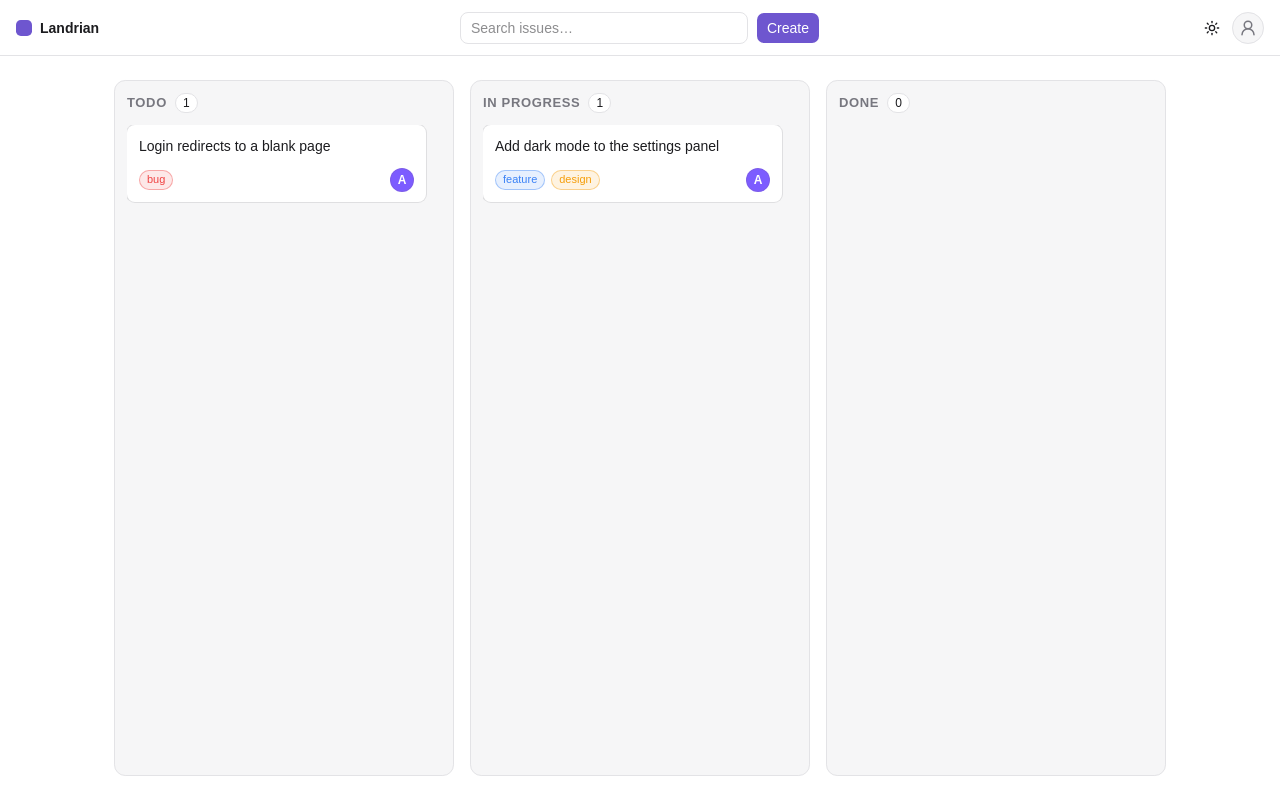
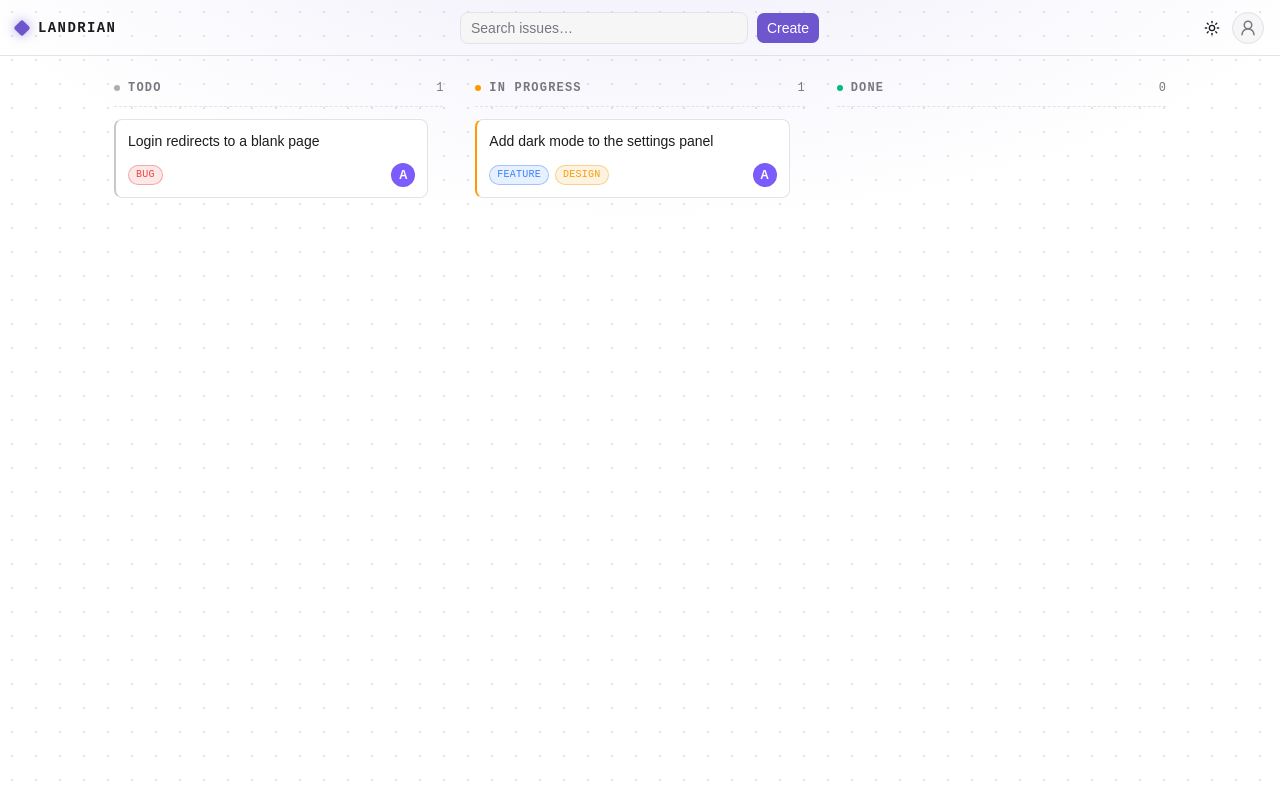
Before and after one commit to anluik/landrian, a React (Vite) app: page / in a window 1280 px wide. Built offline with nearby package versions, Linux system fonts and the light colour scheme.

Commit message:
More unique styling

```diff
--- a/package.json
+++ b/package.json
@@ -14,6 +14,7 @@
     "dependencies": {
         "@base-ui/react": "^1.7.0",
         "@fontsource-variable/geist": "^5.3.0",
+        "@fontsource-variable/geist-mono": "^5.3.0",
         "@tailwindcss/vite": "^4.3.3",
         "class-variance-authority": "^0.7.1",
         "clsx": "^2.1.1",
--- a/src/board/Board.tsx
+++ b/src/board/Board.tsx
@@ -3,7 +3,7 @@ import { STATUSES } from "./types";
 
 export function Board() {
     return (
-        <div className="mx-auto grid h-full max-w-275 grid-cols-3 grid-rows-1 gap-4 p-6">
+        <div className="mx-auto grid h-full max-w-275 grid-cols-3 grid-rows-1 gap-8 p-6">
             {STATUSES.map(status => (
                 <Column
                     key={status.id}
--- a/src/board/Column.tsx
+++ b/src/board/Column.tsx
@@ -1,7 +1,12 @@
-import { Badge } from "@/components/ui/badge";
 import { useIssueIdsByStatus } from "./hooks";
 import { IssueCard } from "./IssueCard";
 import type { Status } from "./types";
+
+const statusDot: Record<Status, string> = {
+    todo: "bg-muted-foreground/60",
+    in_progress: "bg-amber-500",
+    done: "bg-emerald-500"
+};
 
 interface ColumnProps {
     status: Status;
@@ -12,17 +17,20 @@ export function Column({ status, title }: ColumnProps) {
     const issueIds = useIssueIdsByStatus(status);
 
     return (
-        <section className="flex min-h-0 flex-col rounded-xl border bg-muted p-3">
-            <header className="mb-3 flex items-center gap-2">
-                <h2 className="text-[13px] font-semibold tracking-wider text-muted-foreground uppercase">
+        <section className="flex min-h-0 flex-col">
+            <header className="mb-3 flex items-center gap-2 border-b border-dashed pb-2.5">
+                <span
+                    className={`size-1.5 rounded-full ${statusDot[status]}`}
+                />
+                <h2 className="font-mono text-xs font-semibold tracking-widest text-muted-foreground uppercase">
                     {title}
                 </h2>
-                <Badge variant="outline" className="bg-background px-1.75">
+                <span className="ml-auto font-mono text-xs text-muted-foreground">
                     {issueIds.length}
-                </Badge>
+                </span>
             </header>
 
-            <ul className="flex min-h-10 flex-1 flex-col gap-2 overflow-y-auto overscroll-contain [scrollbar-gutter:stable]">
+            <ul className="flex min-h-10 flex-1 flex-col gap-3 overflow-y-auto overscroll-contain [scrollbar-gutter:stable]">
                 {issueIds.map(id => (
                     <li key={id}>
                         <IssueCard id={id} />
--- a/src/board/IssueCard.tsx
+++ b/src/board/IssueCard.tsx
@@ -3,7 +3,13 @@ import { Avatar, AvatarFallback } from "@/components/ui/avatar";
 import { Badge } from "@/components/ui/badge";
 import { Card, CardContent } from "@/components/ui/card";
 import { useIssue, useLabels, useUser } from "./hooks";
-import type { IssueId } from "./types";
+import type { IssueId, Status } from "./types";
+
+const statusRail: Record<Status, string> = {
+    todo: "border-l-muted-foreground/40",
+    in_progress: "border-l-amber-500",
+    done: "border-l-emerald-500"
+};
 
 export function IssueCard({ id }: { id: IssueId }) {
     const issue = useIssue(id);
@@ -11,7 +17,10 @@ export function IssueCard({ id }: { id: IssueId }) {
     const labels = useLabels(issue.labelIds);
 
     return (
-        <Card size="sm" className="gap-2.5 rounded-lg py-2.5">
+        <Card
+            size="sm"
+            className={`gap-2.5 rounded-lg border border-l-2 py-2.5 shadow-none ring-0 transition-transform ${statusRail[issue.status]}`}
+        >
             <CardContent className="text-sm/relaxed">{issue.title}</CardContent>
 
             <CardContent className="flex items-center gap-1.5">
@@ -19,7 +28,7 @@ export function IssueCard({ id }: { id: IssueId }) {
                     <Badge
                         key={label.id}
                         variant="outline"
-                        className="px-1.75 text-[11px]"
+                        className="px-1.75 font-mono text-[10px] tracking-wide uppercase"
                         style={
                             {
                                 "--chip": label.color,
--- a/src/components/ui/button.tsx
+++ b/src/components/ui/button.tsx
@@ -4,12 +4,12 @@ import { cva, type VariantProps } from "class-variance-authority";
 import { cn } from "@/lib/utils";
 
 const buttonVariants = cva(
-    "group/button inline-flex shrink-0 items-center justify-center rounded-lg border border-transparent bg-clip-padding text-sm font-medium whitespace-nowrap transition-all outline-none select-none focus-visible:border-ring focus-visible:ring-3 focus-visible:ring-ring/50 active:not-aria-[haspopup]:translate-y-px disabled:pointer-events-none disabled:opacity-50 aria-invalid:border-destructive aria-invalid:ring-3 aria-invalid:ring-destructive/20 dark:aria-invalid:border-destructive/50 dark:aria-invalid:ring-destructive/40 [&_svg]:pointer-events-none [&_svg]:shrink-0 [&_svg:not([class*='size-'])]:size-4",
+    "group/button inline-flex shrink-0 items-center justify-center rounded-lg border border-transparent bg-clip-padding text-sm font-medium whitespace-nowrap transition-all outline-none select-none focus-visible:border-ring focus-visible:ring-2 focus-visible:ring-ring/40 active:not-aria-[haspopup]:translate-y-px disabled:pointer-events-none disabled:opacity-50 aria-invalid:border-destructive aria-invalid:ring-3 aria-invalid:ring-destructive/20 dark:aria-invalid:border-destructive/50 dark:aria-invalid:ring-destructive/40 [&_svg]:pointer-events-none [&_svg]:shrink-0 [&_svg:not([class*='size-'])]:size-4 hover:cursor-pointer",
     {
         variants: {
             variant: {
                 default:
-                    "bg-primary text-primary-foreground hover:bg-primary/80",
+                    "bg-primary text-primary-foreground hover:bg-primary/90",
                 outline:
                     "border-border bg-background hover:bg-muted hover:text-foreground aria-expanded:bg-muted aria-expanded:text-foreground dark:border-input dark:bg-input/30 dark:hover:bg-input/50",
                 secondary:
--- a/src/components/ui/card.tsx
+++ b/src/components/ui/card.tsx
@@ -12,7 +12,7 @@ function Card({
             data-slot="card"
             data-size={size}
             className={cn(
-                "group/card flex flex-col gap-(--card-spacing) overflow-hidden rounded-xl bg-card py-(--card-spacing) text-sm text-card-foreground ring-1 ring-foreground/10 [--card-spacing:--spacing(4)] has-data-[slot=card-footer]:pb-0 has-[>img:first-child]:pt-0 data-[size=sm]:[--card-spacing:--spacing(3)] data-[size=sm]:has-data-[slot=card-footer]:pb-0 *:[img:first-child]:rounded-t-xl *:[img:last-child]:rounded-b-xl",
+                "group/card flex flex-col gap-(--card-spacing) overflow-hidden rounded-xl bg-card py-(--card-spacing) text-sm text-card-foreground shadow-xs ring-1 ring-foreground/10 [--card-spacing:--spacing(4)] has-data-[slot=card-footer]:pb-0 has-[>img:first-child]:pt-0 data-[size=sm]:[--card-spacing:--spacing(3)] data-[size=sm]:has-data-[slot=card-footer]:pb-0 *:[img:first-child]:rounded-t-xl *:[img:last-child]:rounded-b-xl",
                 className
             )}
             {...props}
--- a/src/components/ui/dropdown-menu.tsx
+++ b/src/components/ui/dropdown-menu.tsx
@@ -44,7 +44,7 @@ function DropdownMenuContent({
                 <MenuPrimitive.Popup
                     data-slot="dropdown-menu-content"
                     className={cn(
-                        "z-50 max-h-(--available-height) w-(--anchor-width) min-w-32 origin-(--transform-origin) overflow-x-hidden overflow-y-auto rounded-lg bg-popover p-1 text-popover-foreground shadow-md ring-1 ring-foreground/10 duration-100 outline-none data-[side=bottom]:slide-in-from-top-2 data-[side=inline-end]:slide-in-from-left-2 data-[side=inline-start]:slide-in-from-right-2 data-[side=left]:slide-in-from-right-2 data-[side=right]:slide-in-from-left-2 data-[side=top]:slide-in-from-bottom-2 data-open:animate-in data-open:fade-in-0 data-open:zoom-in-95 data-closed:animate-out data-closed:overflow-hidden data-closed:fade-out-0 data-closed:zoom-out-95",
+                        "z-50 max-h-(--available-height) w-(--anchor-width) min-w-32 origin-(--transform-origin) overflow-x-hidden overflow-y-auto rounded-lg bg-popover p-1 text-popover-foreground shadow-lg ring-1 ring-foreground/10 supports-backdrop-filter:bg-popover/85 supports-backdrop-filter:backdrop-blur-lg duration-100 outline-none data-[side=bottom]:slide-in-from-top-2 data-[side=inline-end]:slide-in-from-left-2 data-[side=inline-start]:slide-in-from-right-2 data-[side=left]:slide-in-from-right-2 data-[side=right]:slide-in-from-left-2 data-[side=top]:slide-in-from-bottom-2 data-open:animate-in data-open:fade-in-0 data-open:zoom-in-95 data-closed:animate-out data-closed:overflow-hidden data-closed:fade-out-0 data-closed:zoom-out-95",
                         className
                     )}
                     {...props}
--- a/src/components/ui/input.tsx
+++ b/src/components/ui/input.tsx
@@ -9,7 +9,7 @@ function Input({ className, type, ...props }: React.ComponentProps<"input">) {
             type={type}
             data-slot="input"
             className={cn(
-                "h-8 w-full min-w-0 rounded-lg border border-input bg-transparent px-2.5 py-1 text-base transition-colors outline-none file:inline-flex file:font-medium file:text-foreground focus-visible:ring-3 focus-visible:ring-ring/50 disabled:pointer-events-none disabled:cursor-not-allowed disabled:opacity-50 md:text-sm",
+                "h-8 w-full min-w-0 rounded-lg border border-input bg-muted px-2.5 py-1 text-base transition-colors outline-none file:inline-flex file:font-medium file:text-foreground placeholder:text-muted-foreground hover:bg-accent focus-visible:border-ring focus-visible:bg-background focus-visible:ring-2 focus-visible:ring-ring/30 disabled:pointer-events-none disabled:cursor-not-allowed disabled:opacity-50 md:text-sm",
                 className
             )}
             {...props}
--- a/src/components/ui/sheet.tsx
+++ b/src/components/ui/sheet.tsx
@@ -51,7 +51,7 @@ function SheetContent({
                 data-slot="sheet-content"
                 data-side={side}
                 className={cn(
-                    "fixed z-50 flex flex-col gap-4 bg-popover bg-clip-padding text-sm text-popover-foreground shadow-lg transition duration-200 ease-in-out data-ending-style:opacity-0 data-starting-style:opacity-0 data-[side=bottom]:inset-x-0 data-[side=bottom]:bottom-0 data-[side=bottom]:h-auto data-[side=bottom]:border-t data-[side=bottom]:data-ending-style:translate-y-[2.5rem] data-[side=bottom]:data-starting-style:translate-y-[2.5rem] data-[side=left]:inset-y-0 data-[side=left]:left-0 data-[side=left]:h-full data-[side=left]:w-3/4 data-[side=left]:border-r data-[side=left]:data-ending-style:translate-x-[-2.5rem] data-[side=left]:data-starting-style:translate-x-[-2.5rem] data-[side=right]:inset-y-0 data-[side=right]:right-0 data-[side=right]:h-full data-[side=right]:w-3/4 data-[side=right]:border-l data-[side=right]:data-ending-style:translate-x-[2.5rem] data-[side=right]:data-starting-style:translate-x-[2.5rem] data-[side=top]:inset-x-0 data-[side=top]:top-0 data-[side=top]:h-auto data-[side=top]:border-b data-[side=top]:data-ending-style:translate-y-[-2.5rem] data-[side=top]:data-starting-style:translate-y-[-2.5rem] data-[side=left]:sm:max-w-sm data-[side=right]:sm:max-w-sm",
+                    "fixed z-50 flex flex-col gap-4 bg-popover bg-clip-padding text-sm text-popover-foreground shadow-lg transition duration-200 ease-in-out supports-backdrop-filter:bg-popover/90 supports-backdrop-filter:backdrop-blur-lg data-ending-style:opacity-0 data-starting-style:opacity-0 data-[side=bottom]:inset-x-0 data-[side=bottom]:bottom-0 data-[side=bottom]:h-auto data-[side=bottom]:border-t data-[side=bottom]:data-ending-style:translate-y-[2.5rem] data-[side=bottom]:data-starting-style:translate-y-[2.5rem] data-[side=left]:inset-y-0 data-[side=left]:left-0 data-[side=left]:h-full data-[side=left]:w-3/4 data-[side=left]:border-r data-[side=left]:data-ending-style:translate-x-[-2.5rem] data-[side=left]:data-starting-style:translate-x-[-2.5rem] data-[side=right]:inset-y-0 data-[side=right]:right-0 data-[side=right]:h-full data-[side=right]:w-3/4 data-[side=right]:border-l data-[side=right]:data-ending-style:translate-x-[2.5rem] data-[side=right]:data-starting-style:translate-x-[2.5rem] data-[side=top]:inset-x-0 data-[side=top]:top-0 data-[side=top]:h-auto data-[side=top]:border-b data-[side=top]:data-ending-style:translate-y-[-2.5rem] data-[side=top]:data-starting-style:translate-y-[-2.5rem] data-[side=left]:sm:max-w-sm data-[side=right]:sm:max-w-sm",
                     className
                 )}
                 {...props}
--- a/src/index.css
+++ b/src/index.css
@@ -2,12 +2,24 @@
 @import "tw-animate-css";
 @import "shadcn/tailwind.css";
 @import "@fontsource-variable/geist";
+@import "@fontsource-variable/geist-mono";
 
 @custom-variant dark (&:is(.dark *));
 
 @layer base {
     body {
         @apply min-h-svh bg-background text-foreground;
+        background-image:
+            radial-gradient(
+                80rem 40rem at 50% -20%,
+                color-mix(in srgb, var(--color-primary) 12%, transparent),
+                transparent 60%
+            ),
+            radial-gradient(var(--color-border) 1px, transparent 1px);
+        background-size:
+            100% 100%,
+            24px 24px;
+        background-attachment: fixed;
     }
 
     * {
@@ -22,6 +34,7 @@
 @theme inline {
     --font-heading: var(--font-sans);
     --font-sans: "Geist Variable", sans-serif;
+    --font-mono: "Geist Mono Variable", monospace;
     --color-sidebar-ring: var(--sidebar-ring);
     --color-sidebar-border: var(--sidebar-border);
     --color-sidebar-accent-foreground: var(--sidebar-accent-foreground);
@@ -102,7 +115,7 @@
     color-scheme: dark;
     --background: #131118;
     --foreground: #edebf2;
-    --card: #131118;
+    --card: #1b1822;
     --card-foreground: #edebf2;
     --popover: #1b1822;
     --popover-foreground: #edebf2;
--- a/src/nav/Logo.tsx
+++ b/src/nav/Logo.tsx
@@ -1,7 +1,7 @@
 export function Logo() {
     return (
-        <span className="flex items-center gap-2 text-sm font-semibold">
-            <span className="size-4 rounded-sm bg-primary" />
+        <span className="flex items-center gap-2.5 font-mono text-sm font-semibold tracking-widest uppercase">
+            <span className="size-3 rotate-45 rounded-xs bg-primary shadow-[0_0_12px_color-mix(in_srgb,var(--color-primary)_60%,transparent)]" />
             Landrian
         </span>
     );
```
Also changed, not shown: 2 other files (tests, documents, lock files or other folders).
